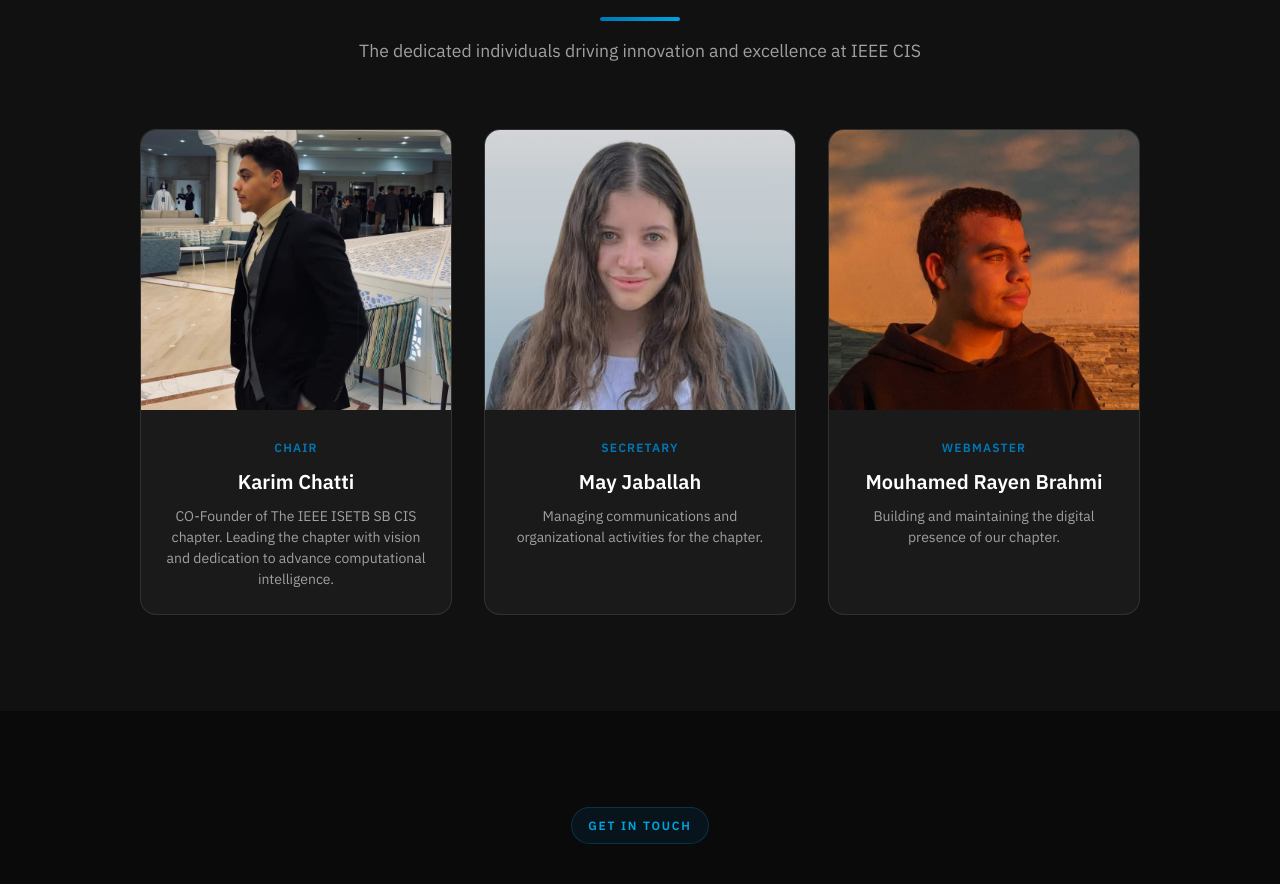
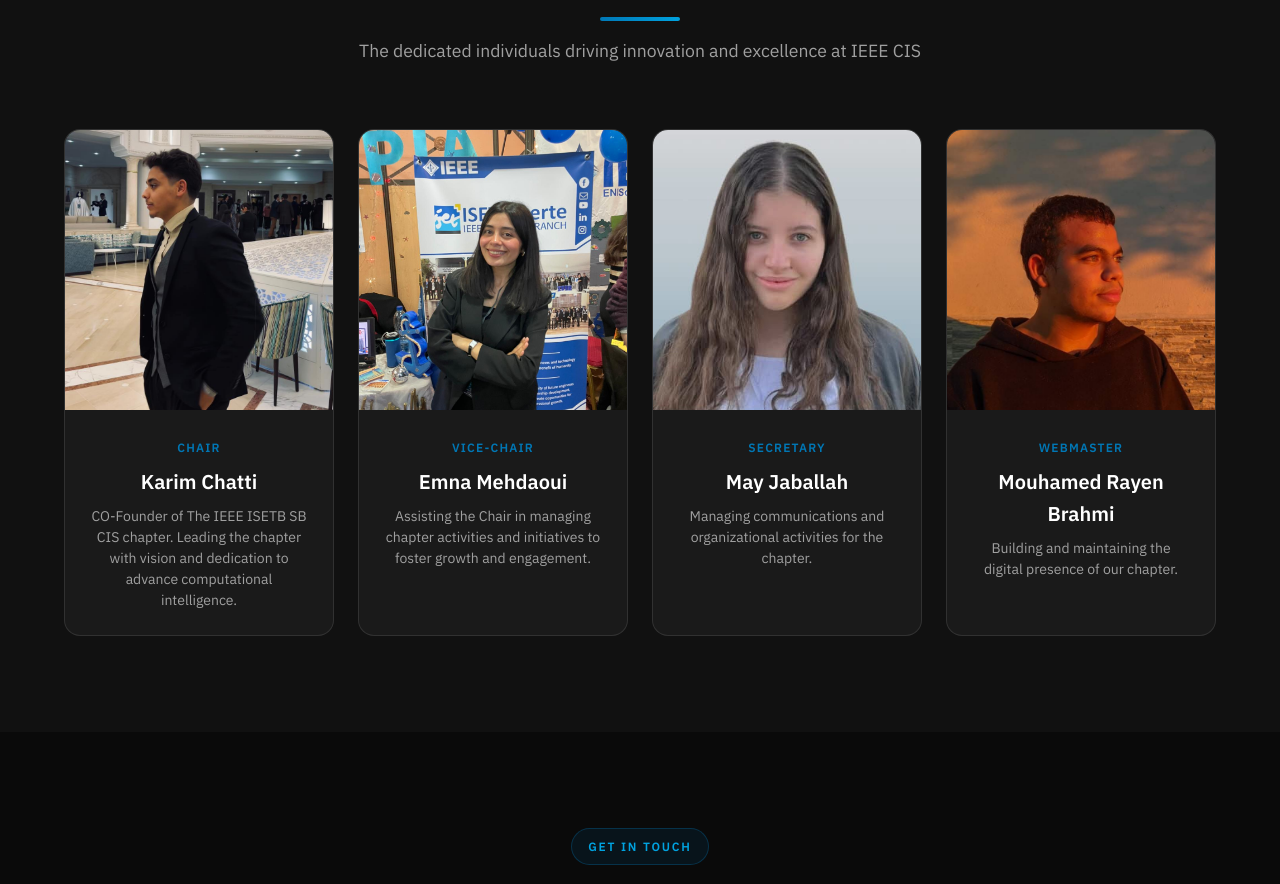
Before and after one commit to ieee-isetb/CIS, a React (Vite) app: page / in a window 1280 px wide. Shown: the part 5860-6744 px from the top of the page. Built offline with nearby package versions, Linux system fonts and the light colour scheme.

Commit message:
add emna to the team

```diff
--- a/src/cis/TeamCIS.css
+++ b/src/cis/TeamCIS.css
@@ -99,12 +99,12 @@
     margin-bottom: 4rem;
 }
 
-/* Team Grid */
+/* Team Grid — 4 columns so all members share one row */
 .team-grid {
     display: grid;
-    grid-template-columns: repeat(3, 1fr);
-    gap: 2rem;
-    max-width: 1000px;
+    grid-template-columns: repeat(4, 1fr); /* ← changed from repeat(3, 1fr) */
+    gap: 1.5rem;                           /* ← slightly tighter gap for 4 cards */
+    max-width: 1200px;                     /* ← widened to accommodate 4 cards */
     margin: 0 auto;
     justify-items: center;
 }
@@ -115,6 +115,7 @@
     border-radius: 16px;
     overflow: hidden;
     transition: all 0.4s ease;
+    width: 100%;
 }
 
 .team-card:hover {
@@ -211,7 +212,7 @@
 /* Responsive */
 @media screen and (max-width: 1200px) {
     .team-grid {
-        grid-template-columns: repeat(2, 1fr);
+        grid-template-columns: repeat(2, 1fr); /* 2×2 on medium screens */
     }
 
     .founders-grid {
--- a/src/cis/TeamCIS.jsx
+++ b/src/cis/TeamCIS.jsx
@@ -71,6 +71,16 @@ function TeamCIS() {
             linkedin: "https://www.linkedin.com/in/abdelkarim-chatti-7623a625a/",
             email: "karimchatti@ieee.org",
             photo: "/team/karim.jpg"
+        },
+        {
+            role: "Vice-Chair",
+            name: "Emna Mehdaoui",
+            description: "Assisting the Chair in managing chapter activities and initiatives to foster growth and engagement.",
+            instagram: "",
+            facebook: "https://www.facebook.com/emna.mehdaoui.2025",
+            linkedin: "https://www.linkedin.com/in/emna-mehdaoui-38131832a/",
+            email: "emnamehdaoui@ieee.org",
+            photo: "/team/emna.jpeg"
         },
         {
             role: "Secretary",
```
Also changed, not shown: public/team/emna.jpeg (added).
